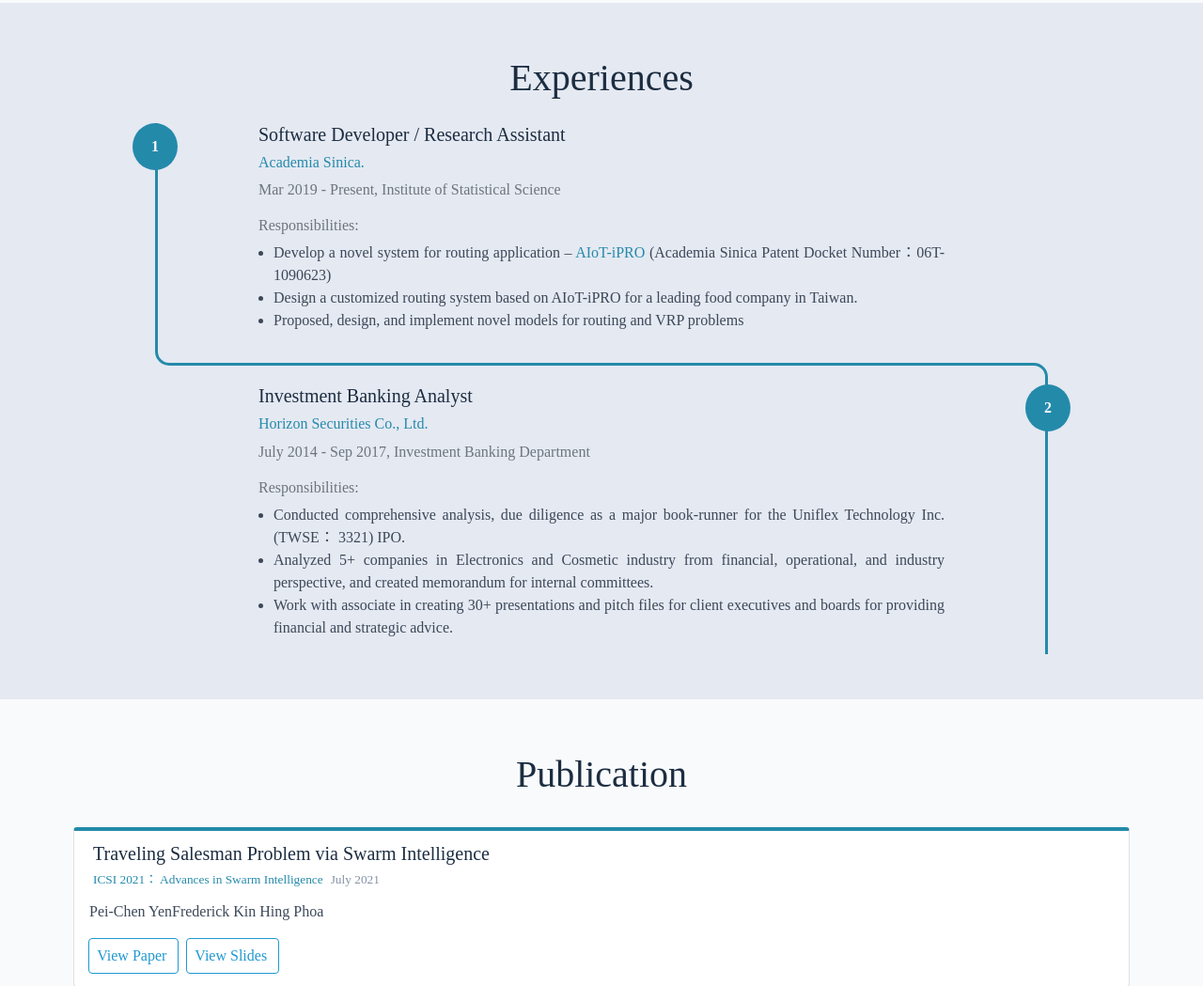
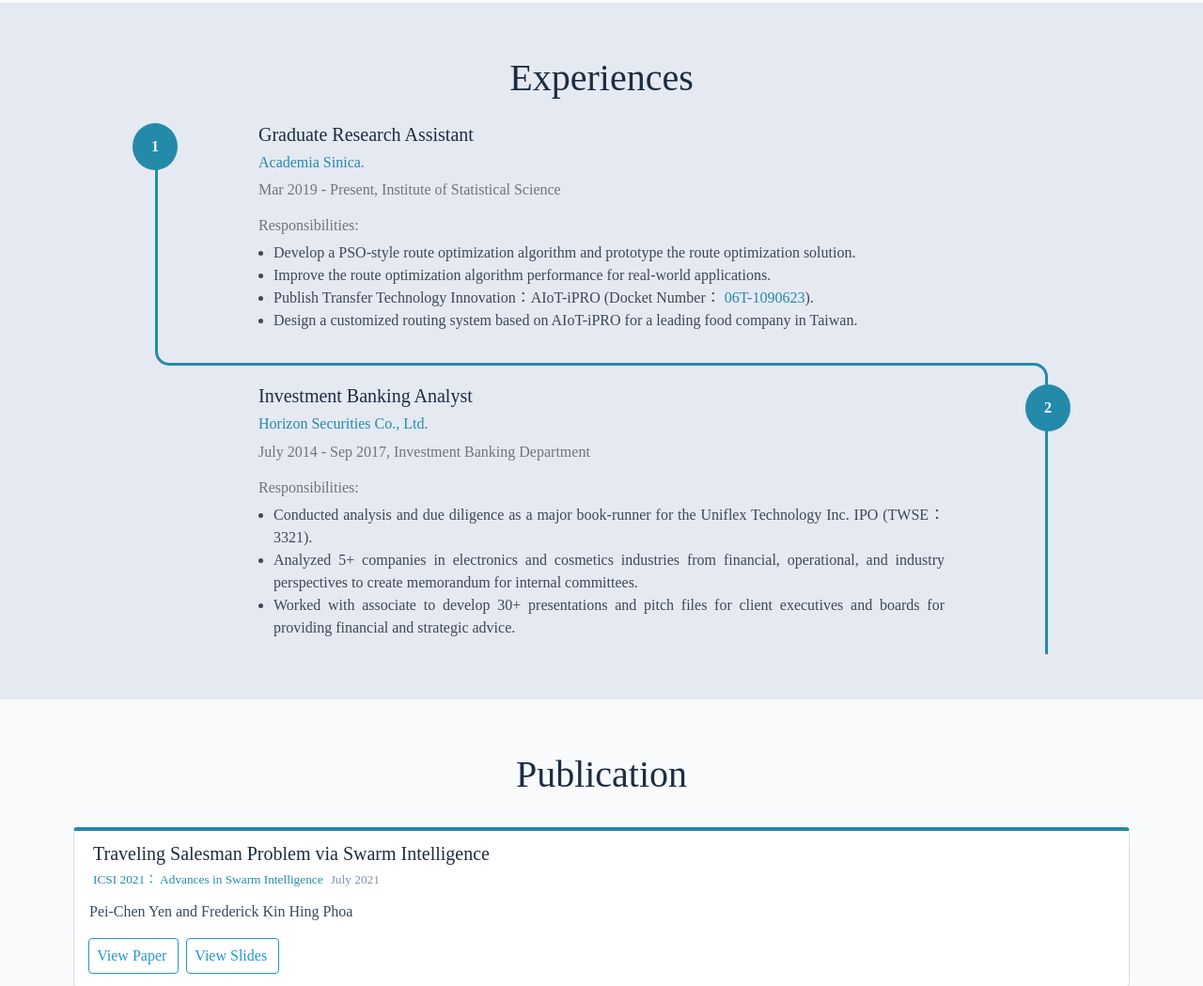
Before and after one commit to onpillow/onpillow.github.io, a plain HTML site: page index.html in a window 1280 px wide. Shown: the part 1200-2249 px from the top of the page at 94% size. Drawn offline with Linux system fonts and the light colour scheme; a web font is replaced by a local one.

Commit message:
modify experiences and typo.

```diff
--- a/index.html
+++ b/index.html
@@ -410,7 +410,7 @@
     <div class="experience-entry-heading">
 
 
-        <h5>Software Developer / Research Assistant</h5>
+        <h5>Graduate Research Assistant</h5>
         <h6><a href=https://www.sinica.edu.tw/en title="Academia Sinica." target="_blank" rel="noopener">Academia Sinica.</a></h6>
 
         <p class="text-muted">Mar 2019 - Present,
@@ -423,11 +423,13 @@
     <h6 class="text-muted">Responsibilities:</h6>
     <ul class="justify-content-around">
 
-        <li>Develop a novel system for routing application &ndash; <a href="https://iptt.sinica.edu.tw/shares/1006">AIoT-iPRO</a> (Academia Sinica Patent Docket Number：06T-1090623)</li>
+        <li>Develop a PSO-style route optimization algorithm and prototype the route optimization solution.</li>
+
+        <li>Improve the route optimization algorithm performance for real-world applications.</li>
+
+        <li>Publish Transfer Technology Innovation：AIoT-iPRO (Docket Number： <a href="https://iptt.sinica.edu.tw/shares/1006">06T-1090623</a>).</li>
 
         <li>Design a customized routing system based on AIoT-iPRO for a leading food company in Taiwan.</li>
-
-        <li>Proposed, design, and implement novel models for routing and VRP problems</li>
 
     </ul>
 </div>
@@ -471,11 +473,11 @@
     <h6 class="text-muted">Responsibilities:</h6>
     <ul class="justify-content-around">
 
-        <li>Conducted comprehensive analysis, due diligence as a major book-runner for the Uniflex Technology Inc. (TWSE： 3321) IPO.</li>
+        <li>Conducted analysis and due diligence as a major book-runner for the Uniflex Technology Inc. IPO (TWSE： 3321).</li>
 
-        <li>Analyzed 5+ companies in Electronics and Cosmetic industry from financial, operational, and industry perspective, and created memorandum for internal committees.</li>
+        <li>Analyzed 5+ companies in electronics and cosmetics industries from financial, operational, and industry perspectives to create memorandum for internal committees.</li>
 
-        <li>Work with associate in creating 30+ presentations and pitch files for client executives and boards for providing financial and strategic advice.</li>
+        <li>Worked with associate to develop 30+ presentations and pitch files for client executives and boards for providing financial and strategic advice.</li>
 
     </ul>
 </div>
@@ -525,7 +527,7 @@
       </div>
     </div>
     <div class="card-body">
-      <p>Pei-Chen YenFrederick Kin Hing Phoa</p>
+      <p>Pei-Chen Yen and Frederick Kin Hing Phoa</p>
     </div>
     <div class="card-footer">
 
```
